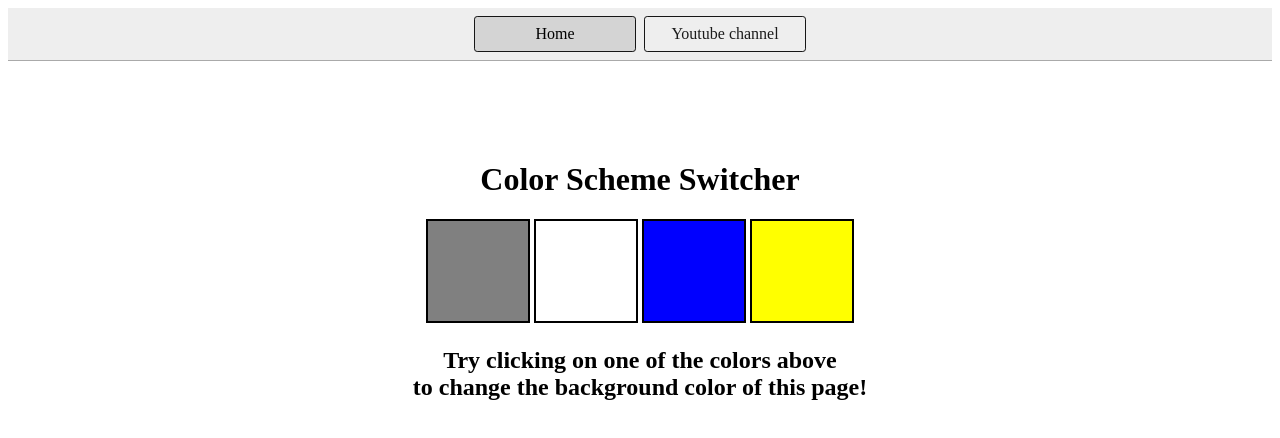
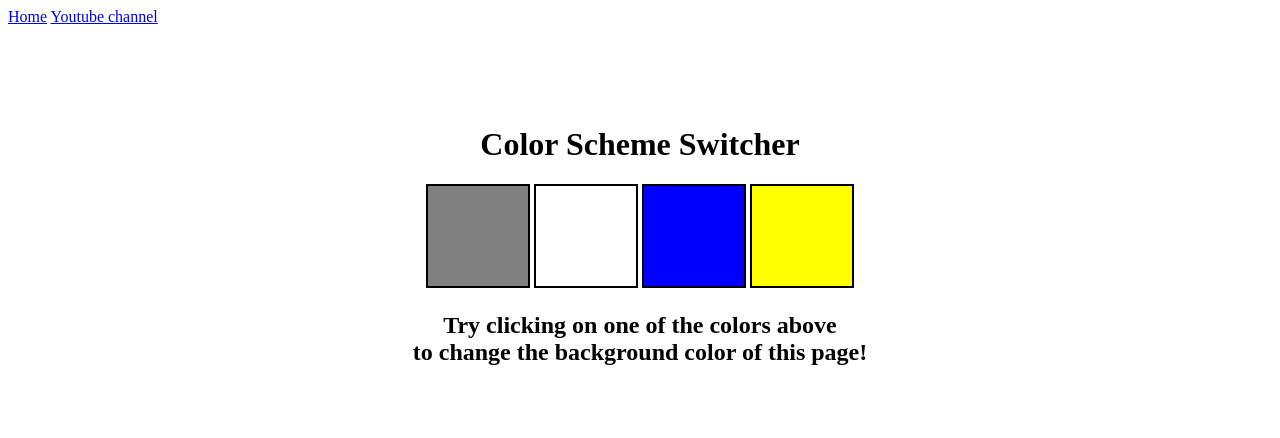
Before and after one commit to Deathwear/JavaScript, a plain HTML site: page 07_Basic_JS_Projects/01_Color_changer/index.html in a window 1280 px wide. Drawn offline with Linux system fonts and the light colour scheme; files that its build step writes are made by us from their sources.

Commit message:
changes in navbar

```diff
--- a/07_Basic_JS_Projects/01_Color_changer/index.html
+++ b/07_Basic_JS_Projects/01_Color_changer/index.html
@@ -5,15 +5,12 @@
     <meta name="viewport" content="width=device-width, initial-scale=1.0" />
     <meta http-equiv="X-UA-Compatible" content="ie=edge" />
     <link rel="stylesheet" href="style.css" />
+    <link rel="stylesheet" href="../style.css" />
     <title>JavaScript Background Color Switcher</title>
   </head>
   <body>
     <nav>
-      <a
-        href="/07_Basic_JS_Projects/01_Color_changer/index.html"
-        aria-current="page"
-        >Home</a
-      >
+      <a href="../index.html" aria-current="page">Home</a>
       <a
         target="_blank"
         rel="noopener"
--- a/07_Basic_JS_Projects/01_Color_changer/style.css
+++ b/07_Basic_JS_Projects/01_Color_changer/style.css
@@ -1,32 +1,5 @@
 html {
   margin: 0;
-}
-
-nav {
-  display: flex;
-  flex-wrap: wrap;
-  align-items: center;
-  justify-content: center;
-  padding: 0.5rem;
-  gap: 0.5rem;
-  border-bottom: solid 1px #aaa;
-  background-color: #eee;
-}
-
-nav a {
-  display: inline-block;
-  min-width: 9rem;
-  padding: 0.5rem;
-  border-radius: 0.2rem;
-  border: solid 1px rgb(22, 22, 22);
-  text-align: center;
-  text-decoration: none;
-  color: #1b1b1b;
-}
-
-nav a[aria-current="page"] {
-  color: #000;
-  background-color: #d4d4d4;
 }
 
 span {
```
